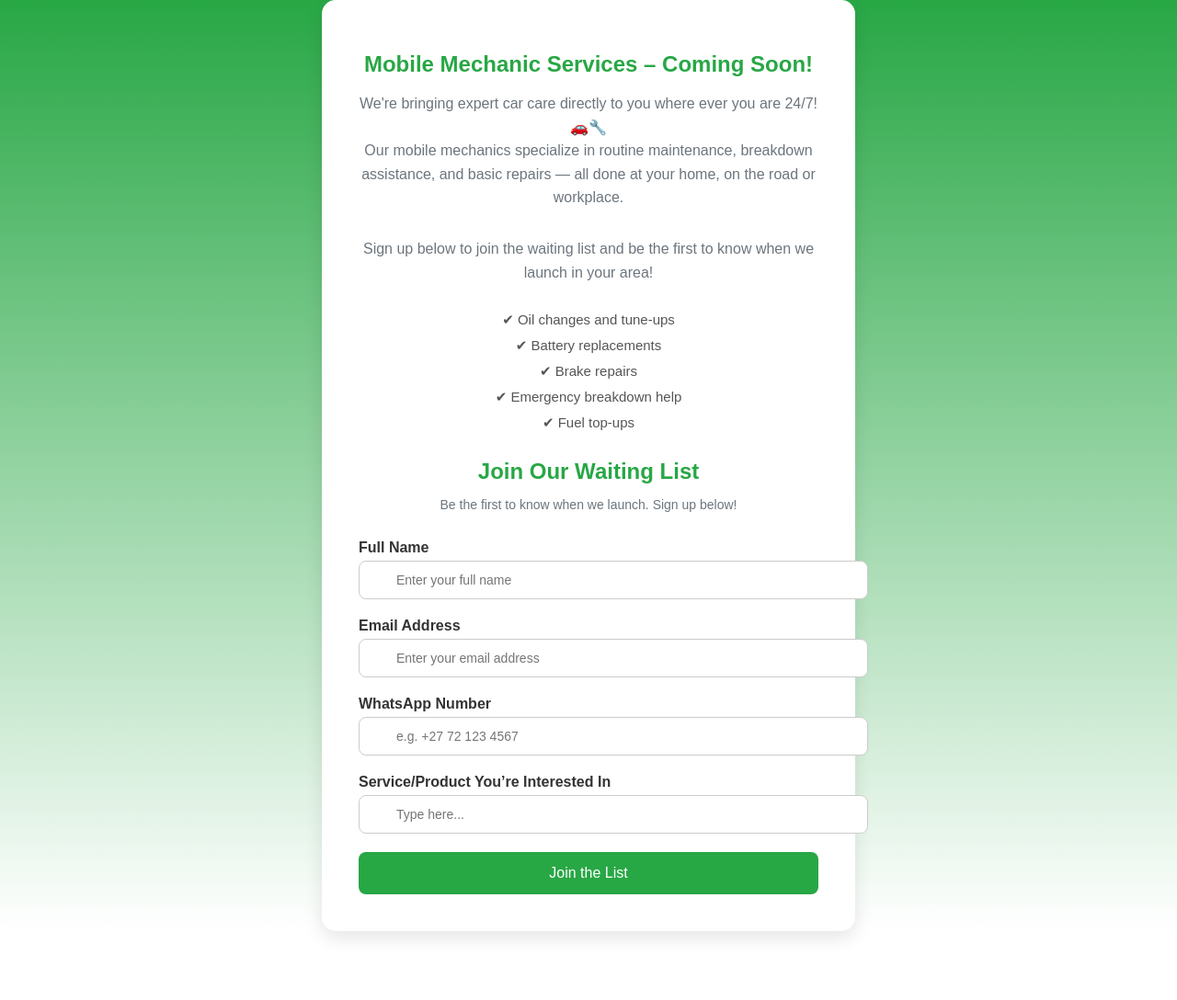
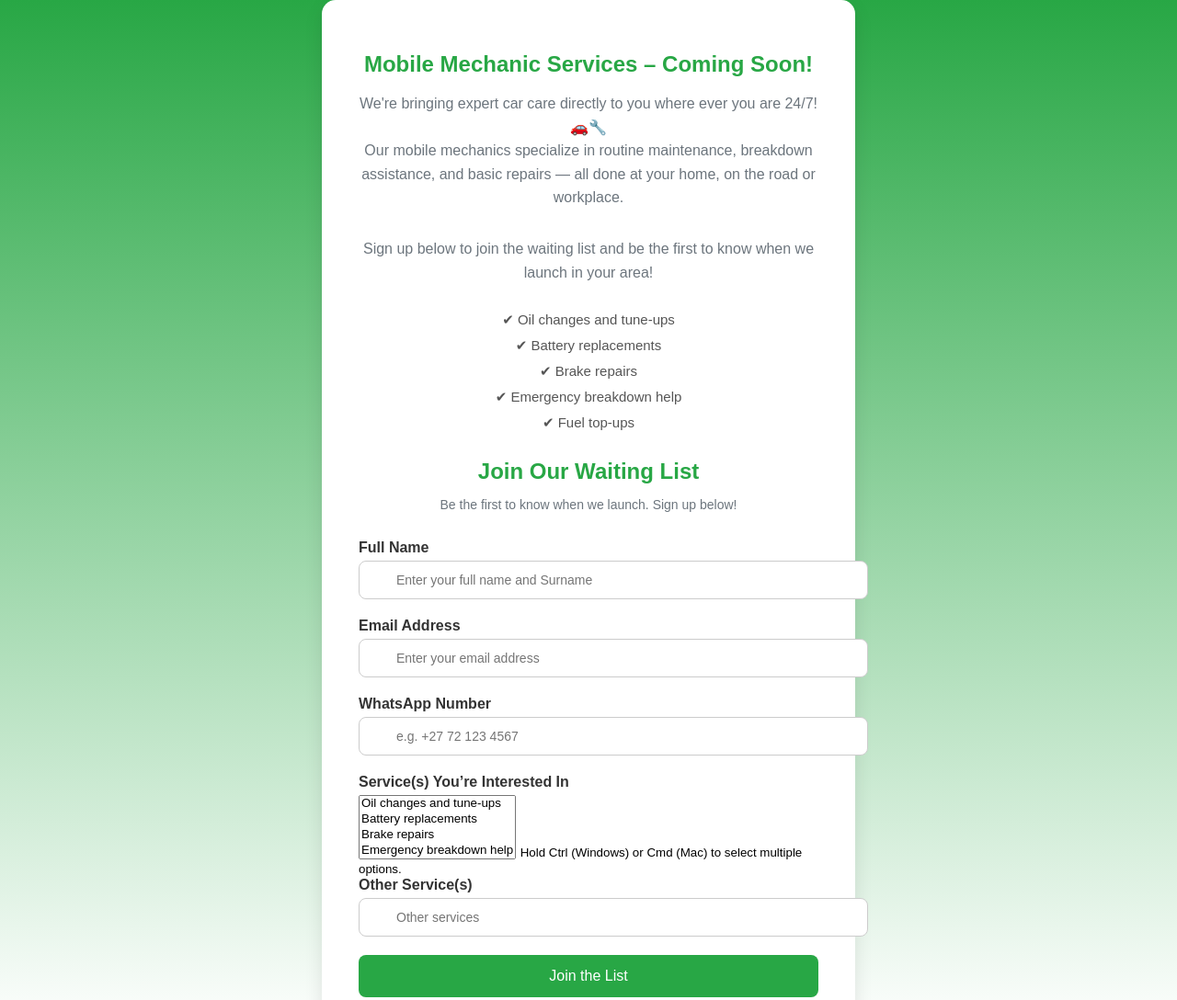
Before and after one commit to lbotji/mobile-mechanics-waiting-list, a plain HTML site: page index.html in a window 1280 px wide. Shown: the top 1088 px of the page at 92% size. Before the commit the page ends 1013 px from the top, so only its background shows below. Drawn offline with nearby package versions, Linux system fonts and the light colour scheme.

Commit message:
Added a multiple choice option and other services option

```diff
--- a/index.html
+++ b/index.html
@@ -44,7 +44,7 @@
 
     <form id="waitingListForm">
       <label for="name">Full Name</label>
-      <input type="text" id="name" name="name" placeholder="Enter your full name" required />
+      <input type="text" id="name" name="name" placeholder="Enter your full name and Surname" required />
 
       <label for="email">Email Address</label>
       <input type="email" id="email" name="email" placeholder="Enter your email address" required />
@@ -55,8 +55,18 @@
         <input type="tel" id="whatsapp" name="whatsapp" placeholder="e.g. +27 72 123 4567" required pattern="^\+?\d{10,15}$" />
       </div>
 
-      <label for="service">Service/Product You’re Interested In</label>
-      <input type="text" id="service" name="service" placeholder="Type here..." required />
+     <label for="service">Service(s) You’re Interested In</label>
+<select id="service" name="service" multiple required class="styled-select">
+  <option value="oil">Oil changes and tune-ups</option>
+  <option value="battery">Battery replacements</option>
+  <option value="brakes">Brake repairs</option>
+  <option value="breakdown">Emergency breakdown help</option>
+  <option value="fuel">Fuel top-ups</option>
+</select>
+<small class="select-hint">Hold Ctrl (Windows) or Cmd (Mac) to select multiple options.</small>
+
+<label for="otherService">Other Service(s)</label>
+<input type="text" id="otherService" name="otherService" placeholder="Other services" class="styled-input" />
 
       <button type="submit">Join the List</button>
     </form>
```
